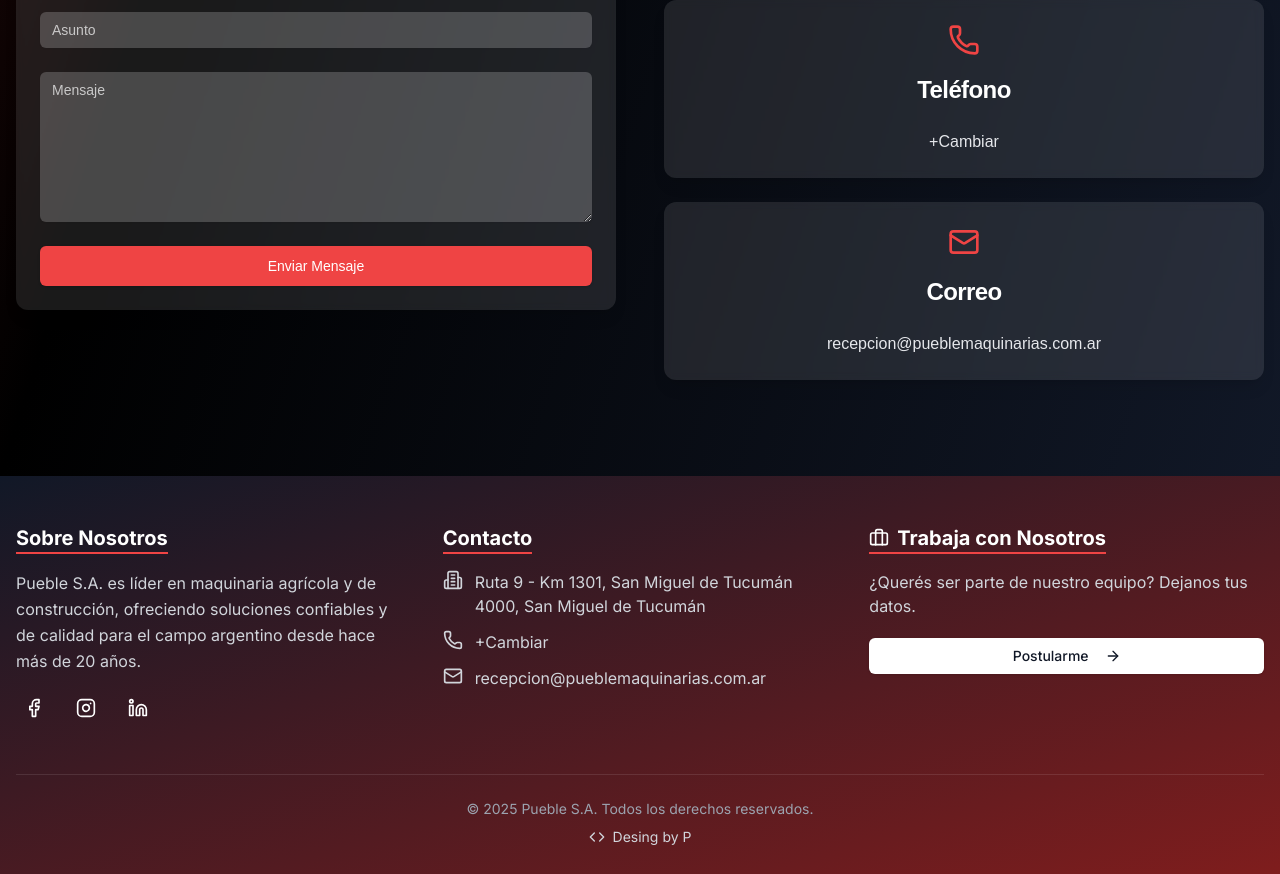
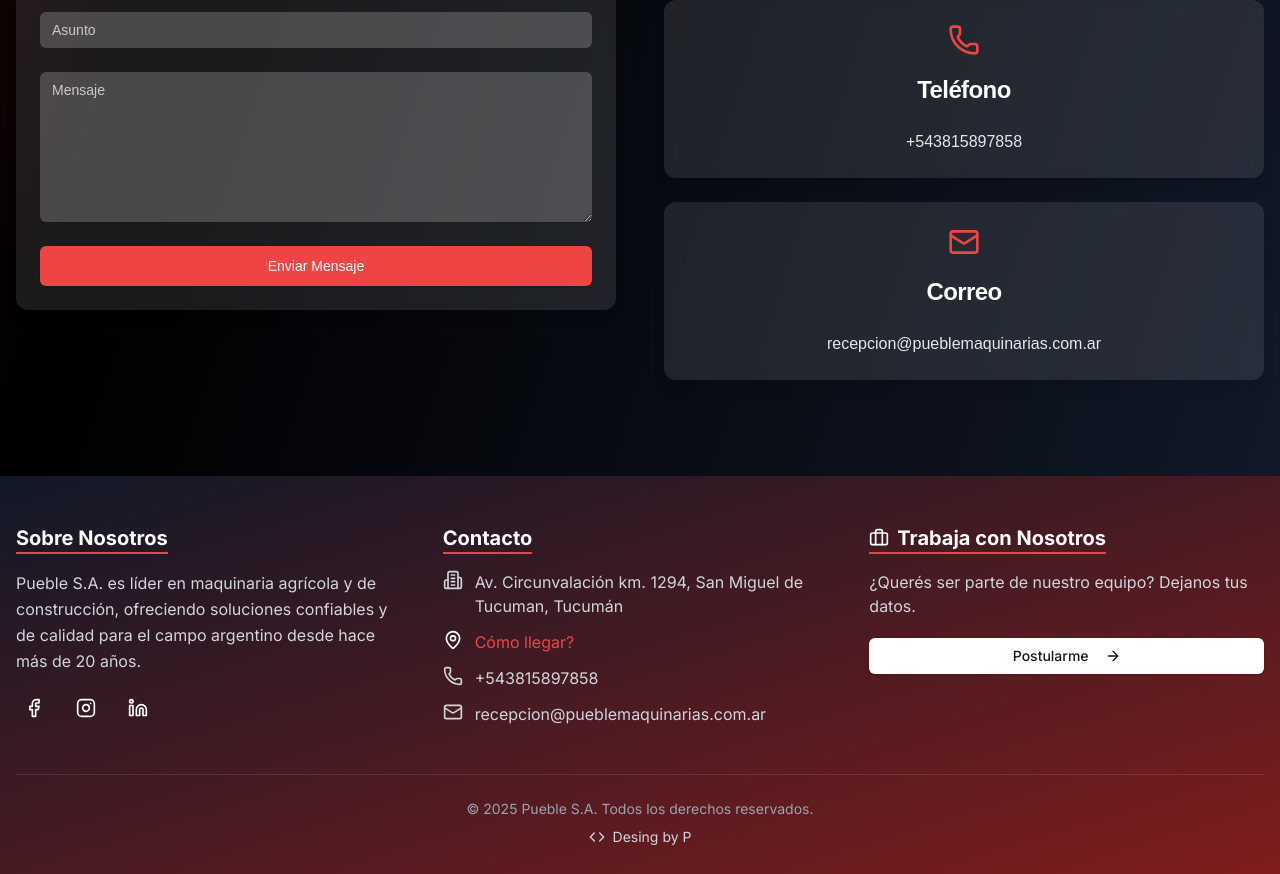
Before and after one commit to Pietro923/Landing-Page-Pueble, a Next.js app: page / in a window 1280 px wide. Shown: the part 3556-4430 px from the top of the page. Built offline with nearby package versions, Linux system fonts and the light colour scheme.

Commit message:
agregados los numeros correctos

```diff
--- a/src/app/contacto/page.tsx
+++ b/src/app/contacto/page.tsx
@@ -35,13 +35,13 @@ export default function ContactPage() {
     {
       icon: Building2,
       title: "Oficina Central",
-      info: "Ruta 9 - Km 1301, San Miguel de Tucumán 4000",
+      info: "Av. Circunvalación km. 1294, San Miguel de Tucuman, Tucumán",
       info2: "Lunes a Viernes: 8:00 - 18:00",
     },
     {
       icon: Phone,
       title: "Teléfono",
-      info: "+54 Solicitar",
+      info: "+543815897858",
     },
     {
       icon: Mail,
@@ -57,7 +57,7 @@ export default function ContactPage() {
   ];
 
   // URL de Google Maps para usar en el enlace "Cómo llegar"
-  const googleMapsLink = `https://www.google.com/maps/place/JCB+PUEBLE+SA/@-26.7681248,-65.2195014,17z/data=!3m1!4b1!4m6!3m5!1s0x94225d003948aec7:0x5aca876c4fba6d96!8m2!3d-26.7681296!4d-65.2169265!16s%2Fg%2F11w_bycf21?entry=ttu&g_ep=EgoyMDI1MDMxNy4wIKXMDSoJLDEwMjExNDUzSAFQAw%3D%3D`;
+  const googleMapsLink = `https://www.google.com/maps/place/PUEBLE+S.A./@-26.7684015,-65.2193973,17z/data=!3m1!4b1!4m6!3m5!1s0x94225e94c0835bbf:0x8568c458ceb402c1!8m2!3d-26.7684063!4d-65.2168224!16s%2Fg%2F11bzrcb9mm?entry=ttu&g_ep=EgoyMDI1MDQwOS4wIKXMDSoJLDEwMjExNDUzSAFQAw%3D%3D`;
 
   const handleChange = (e: { target: { name: any; value: any; }; }) => {
     setFormData({ ...formData, [e.target.name]: e.target.value });
--- a/src/app/empresa/page.tsx
+++ b/src/app/empresa/page.tsx
@@ -56,9 +56,10 @@ export default function Company() {
   useEffect(() => {
     const isMobile = /iPhone|iPad|iPod|Android/i.test(navigator.userAgent);
     if (isMobile) {
-      setContactLink("tel:+543814530680"); // Llamada en móviles
+      setContactLink("tel:+543815897858"); // Llamada en móviles +54 9 3815 89-7858
     } else {
-      setContactLink("https://wa.me/543816618632"); // WhatsApp en PC
+      setContactLink("https://wa.me/543815897858?text=¡Hola!%20Quisiera%20hacer%20una%20consulta.");
+// WhatsApp en PC
     }
   }, []);
 
@@ -107,17 +108,21 @@ export default function Company() {
                   exhibición, venta y mantenimiento de <span className="font-semibold">maquinaria agrícola y de construcción </span> de
                   primera línea.
                 </p>
-                <Button className="bg-red-600 hover:bg-red-700">
-      <a href={contactLink} target="_blank" rel="noopener noreferrer">
-        Contactar
-      </a>
-      <Phone className="ml-2 w-4 h-4" />
-    </Button>
+                <a
+  href={contactLink}
+  target="_blank"
+  rel="noopener noreferrer"
+  className="inline-flex items-center bg-red-600 text-white px-4 py-2 rounded-md hover:bg-red-700 transition-colors"
+>
+  Contactar
+  <Phone className="ml-2 w-4 h-4" />
+</a>
+
 
               </CardContent>
             </Card>
 
-            <div className="relative">
+            {/*<div className="relative">
               <Image
                 src="/imagenes/empresa/imagen 2.jpg"
                 alt="Vista aérea de Pueble S.A."
@@ -126,7 +131,7 @@ export default function Company() {
                 className="rounded-lg shadow-xl"
               />
               <div className="absolute inset-0 bg-gradient-to-r from-red-600/20 to-transparent rounded-lg" />
-            </div>
+            </div> */}
           </motion.div>
 
           <motion.div
@@ -157,15 +162,16 @@ export default function Company() {
                 </Card>
               );
             })}
+              <a
+              href="https://wa.me/543815897858?text=Hola!%20Quiero%20agendar%20una%20visita%20guiada."
+  target="_blank"
+  rel="noopener noreferrer"
+  className="inline-flex items-center bg-red-600 text-white px-4 py-2 rounded-md hover:bg-red-700 transition-colors text-center justify-center"
+>
+              Agendar una Visita
+              <ArrowRight className="ml-2 w-4 h-4" />
+            </a>
 
-            <Button
-              className="w-full bg-red-600 hover:bg-red-700"
-            >
-              <a href="https://web.whatsapp.com/send?phone=3816618632&text=Hola!%20Quiero%20agendar%20una%20visita" target="_blank" rel="noopener noreferrer">
-              Agendar una Visita
-            </a>
-              <ArrowRight className="ml-2 w-4 h-4" />
-            </Button>
           </motion.div>
         </div>
 
--- a/src/app/servicios/page.tsx
+++ b/src/app/servicios/page.tsx
@@ -19,14 +19,14 @@ export default function Servicios() {
       title: "Guardia de Repuestos",
       description: "Lunes a Viernes 18:00 HS a 08:00 HS. Sabados y Domingos 24 HS.",
       image: "/imagenes/placeholdercachopuente.jpg",
-      contact: "https://web.whatsapp.com/send?phone=3815821998&text=Hola%20estoy%20en%20la%20pagina%20web%20y%20quiero%20hacer%20una%20consulta%20sobre%20la%20guardia!"
+      contact: "https://wa.me/3815821998?text=Hola%20estoy%20en%20la%20pagina%20web%20y%20quiero%20hacer%20una%20consulta%20sobre%20la%20guardia%20de%20Repuestos!"
     },
     {
       icon: PhoneCall,
       title: "Guardia de Servicios",
       description: "Lunes a Viernes 18:00 HS a 08:00 HS. Sabados y Domingos 24 HS",
       image: "/imagenes/placeholdercachopuente.jpg",
-      contact: "https://web.whatsapp.com/send?phone=3814901111&text=Hola%20estoy%20en%20la%20pagina%20web%20y%20quiero%20hacer%20una%20consulta%20sobre%20la%20guardia!"
+      contact: "https://wa.me/3814901111?text=Hola%20estoy%20en%20la%20pagina%20web%20y%20quiero%20hacer%20una%20consulta%20sobre%20la%20guardia%20de%20Servicios!"
     },
     {
       icon: Smartphone,
--- a/src/components/equipo/EquipmentBrandPage.tsx
+++ b/src/components/equipo/EquipmentBrandPage.tsx
@@ -122,7 +122,7 @@ const EquipmentBrandPage: React.FC<EquipmentBrandPageProps> = ({
                   </Button>
                 )}
                 <Link
-                  href={`https://wa.me/+543816618632?text=Hola! Estoy en la pagina Web. Me interesa el ${product.name}. de ${brand} ¿Me podrias asesorar?. Gracias!`}
+                  href={`https://wa.me/+543814674252?text=Hola! Estoy en la pagina Web. Me interesa el ${product.name}. de ${brand} ¿Me podrias asesorar?. Gracias!`}
                   target="_blank"
                   className="flex-1 min-w-[120px]"
                 >
--- a/src/components/home/Contacto.tsx
+++ b/src/components/home/Contacto.tsx
@@ -183,7 +183,7 @@ export default function Contact() {
                 <CardTitle className="text-2xl text-white">Ubicación</CardTitle>
               </CardHeader>
               <CardContent>
-                <p className="text-gray-200 text-center">Ruta 9 - Km 1301, San Miguel de Tucumán</p>
+                <p className="text-gray-200 text-center">Av. Circunvalación km. 1294, San Miguel de Tucuman, Tucumán</p>
               </CardContent>
             </Card>
             <Card className="bg-white/10 backdrop-blur-sm border-0 shadow-lg">
@@ -192,7 +192,7 @@ export default function Contact() {
                 <CardTitle className="text-2xl text-white">Teléfono</CardTitle>
               </CardHeader>
               <CardContent>
-                <p className="text-gray-200 text-center">+Cambiar</p>
+                <p className="text-gray-200 text-center">+543815897858</p>
               </CardContent>
             </Card>
             <Card className="bg-white/10 backdrop-blur-sm border-0 shadow-lg">
--- a/src/components/home/Marcas.tsx
+++ b/src/components/home/Marcas.tsx
@@ -86,7 +86,7 @@ export default function Marcas() {
             size="lg"
             className="bg-red-500 hover:bg-red-600 text-white px-8 py-6 text-lg shadow-lg hover:shadow-red-700/40 transform hover:-translate-y-1 transition-all duration-300"
           >
-            <a href="https://web.whatsapp.com/send?phone=3816618632&text=Hola%20estoy%20en%20la%20pagina%20web%20y%20quiero%20solicitar%20asesoramiento!%20" target="_blank" rel="noopener noreferrer" className="w-full block text-center">
+            <a href="https://web.whatsapp.com/send?phone=3814674252&text=Hola%20estoy%20en%20la%20pagina%20web%20y%20quiero%20solicitar%20asesoramiento!%20" target="_blank" rel="noopener noreferrer" className="w-full block text-center">
             Contactar Gerente de Ventas
             </a>
           </Button>
--- a/src/components/layout/Footer.tsx
+++ b/src/components/layout/Footer.tsx
@@ -1,6 +1,7 @@
 import { Button } from "@/components/ui/button";
 import {
   Building2,
+  MapPin,
   Phone,
   Mail,
   Facebook,
@@ -56,11 +57,23 @@ export default function Footer() {
             <ul className="space-y-3">
               <li className="flex gap-3 text-gray-300">
                 <Building2 className="w-5 h-5 flex-shrink-0" />
-                <span>Ruta 9 - Km 1301, San Miguel de Tucumán 4000, San Miguel de Tucumán</span>
+                <span>Av. Circunvalación km. 1294, San Miguel de Tucuman, Tucumán</span>
               </li>
+              <li className="flex gap-3 items-start text-white">
+                <MapPin className="w-5 h-5 flex-shrink-0" />
+                <a
+                  href="https://www.google.com/maps/place/PUEBLE+S.A./@-26.7684015,-65.2193973,17z/data=!3m1!4b1!4m6!3m5!1s0x94225e94c0835bbf:0x8568c458ceb402c1!8m2!3d-26.7684063!4d-65.2168224!16s%2Fg%2F11bzrcb9mm?entry=ttu&g_ep=EgoyMDI1MDQwOS4wIKXMDSoJLDEwMjExNDUzSAFQAw%3D%3D"
+                  target="_blank"
+                  rel="noopener noreferrer"
+                  className="text-red-500 hover:underline"
+                >
+                  Cómo llegar?
+                </a>
+              </li>
+
               <li className="flex gap-3 text-gray-300">
                 <Phone className="w-5 h-5 flex-shrink-0" />
-                <span>+Cambiar</span>
+                <span>+543815897858</span>
               </li>
               <li className="flex gap-3 text-gray-300">
                 <Mail className="w-5 h-5 flex-shrink-0" />
```
